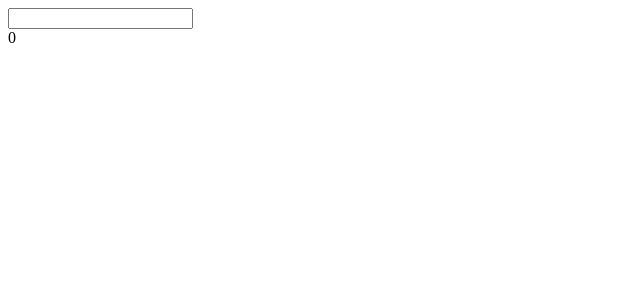
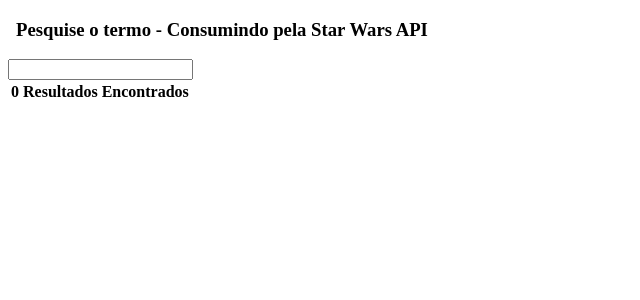
Before and after one commit to DevCaioSouza/Angular-Mat-e-APIs-Exercicio, an Angular app in the folder swapi_exercicio/: page / in a window 1280 px wide. Shown: the top 300 px of the page, without its empty margins (0-640 px from the left). Built offline with nearby package versions, Linux system fonts and the light colour scheme.

Commit message:
Showing Array Length

```diff
--- a/swapi_exercicio/src/app/app.component.html
+++ b/swapi_exercicio/src/app/app.component.html
@@ -1,2 +1,5 @@
-<app-search-bar (submitted)="onTerm($event)" ></app-search-bar>
+<body>
+  <h3>Pesquise o termo - Consumindo pela Star Wars API</h3>
+</body>
+<app-search-bar (submitted)="onTerm($event)"></app-search-bar>
 <app-page-list [pages]="pages" ></app-page-list>
--- a/swapi_exercicio/src/app/app.component.ts
+++ b/swapi_exercicio/src/app/app.component.ts
@@ -13,8 +13,8 @@
 
   onTerm(term: string){
     this.swapi.search(term).subscribe((response: any) => {
-      console.log(response.results.length)
       this.pages = response.results
+      console.log(response.results[0].name)
     })
   }
 }
--- a/swapi_exercicio/src/app/page-list/page-list.component.html
+++ b/swapi_exercicio/src/app/page-list/page-list.component.html
@@ -1 +1,12 @@
-{{ pages.length }}
+<table class="table is-striped">
+  <thead>
+    <tr>
+      <th>{{ pages.length + ' Resultados Encontrados' }}</th>
+    </tr>
+  </thead>
+  <tbody>
+    <tr *ngFor="let page of pages">
+      <td>{{ page }}</td>
+    </tr>
+  </tbody>
+</table>
```
